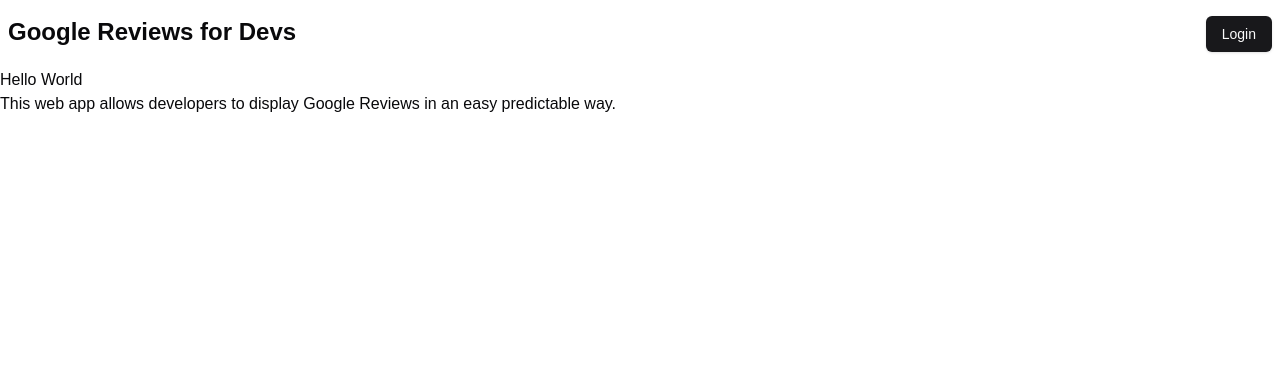
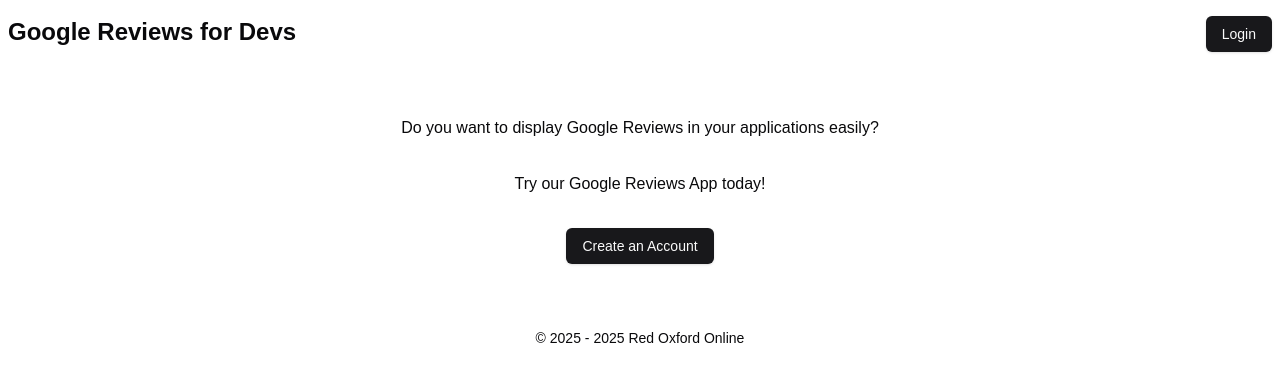
Before and after one commit to DavidASix/web-dev-tools, a Next.js app: page / in a window 1280 px wide. Shown: the top 382 px of the page. Built offline with nearby package versions, Linux system fonts and the light colour scheme; no server answers.

Commit message:
Separated UI's for authed and un=authed users

```diff
--- /dev/null
+++ b/src/app/(product)/Dashboard.tsx
@@ -0,0 +1,14 @@
+import ProductLayout from "./layout";
+
+export default function Dashboard() {
+  return (
+    <ProductLayout>
+      <div className="min-h-screen p-8">
+        <h1 className="text-4xl font-bold mb-4">Welcome to your Dashboard</h1>
+        <p className="text-lg text-muted-foreground">
+          This is where you'll manage your Google Reviews integration.
+        </p>
+      </div>
+    </ProductLayout>
+  );
+}
--- /dev/null
+++ b/src/app/(product)/layout.tsx
@@ -0,0 +1,16 @@
+import Navigation from "@/components/structure/Navigation";
+import Footer from "@/components/structure/Footer";
+
+export default function ProductLayout({
+  children,
+}: Readonly<{
+  children: React.ReactNode;
+}>) {
+  return (
+    <>
+      <Navigation />
+      <main>{children}</main>
+      <Footer />
+    </>
+  );
+}
--- /dev/null
+++ b/src/app/(site)/Landing.tsx
@@ -0,0 +1,22 @@
+import { Button } from "@/components/ui/button";
+import Link from "next/link";
+import React from "react";
+import SiteLayout from "./layout";
+
+export default function Landing({}) {
+  return (
+    <SiteLayout>
+      <section className="section section-padding">
+        <div className="content flex flex-col justify-center items-center gap-8">
+          <p>
+            Do you want to display Google Reviews in your applications easily?
+          </p>
+          <p>Try our Google Reviews App today!</p>
+          <Button asChild>
+            <Link href="login">Create an Account</Link>
+          </Button>
+        </div>
+      </section>
+    </SiteLayout>
+  );
+}
--- a/src/app/page.tsx
+++ b/src/app/page.tsx
@@ -1,11 +1,33 @@
-import Navigation from "@/components/structure/Navigation";
+import React from "react";
+import type { Metadata } from "next";
 
-export default function Home() {
-  return (
-    <div>
-      <Navigation />
-      <h1> Hello World </h1>
-      <h2> This web app allows developers to display Google Reviews in an easy predictable way.</h2>
-    </div>
-  );
+import { auth } from "~/auth";
+import Landing from "./(site)/Landing";
+import Dashboard from "./(product)/Dashboard";
+
+const productMetadata: Metadata = {
+  title: "Admin | Google Reviews for Developers",
+};
+
+const siteMetadata: Metadata = {
+  title: "Google Reviews for Developers",
+};
+
+export async function generateMetadata(): Promise<Metadata> {
+  const session = await auth();
+
+  if (!session) {
+    return siteMetadata;
+  } else {
+    return productMetadata;
+  }
 }
+
+export default async function Home() {
+  const session = await auth();
+  if (!session) {
+    return <Landing />;
+  } else {
+    return <Dashboard />;
+  }
+}
```
